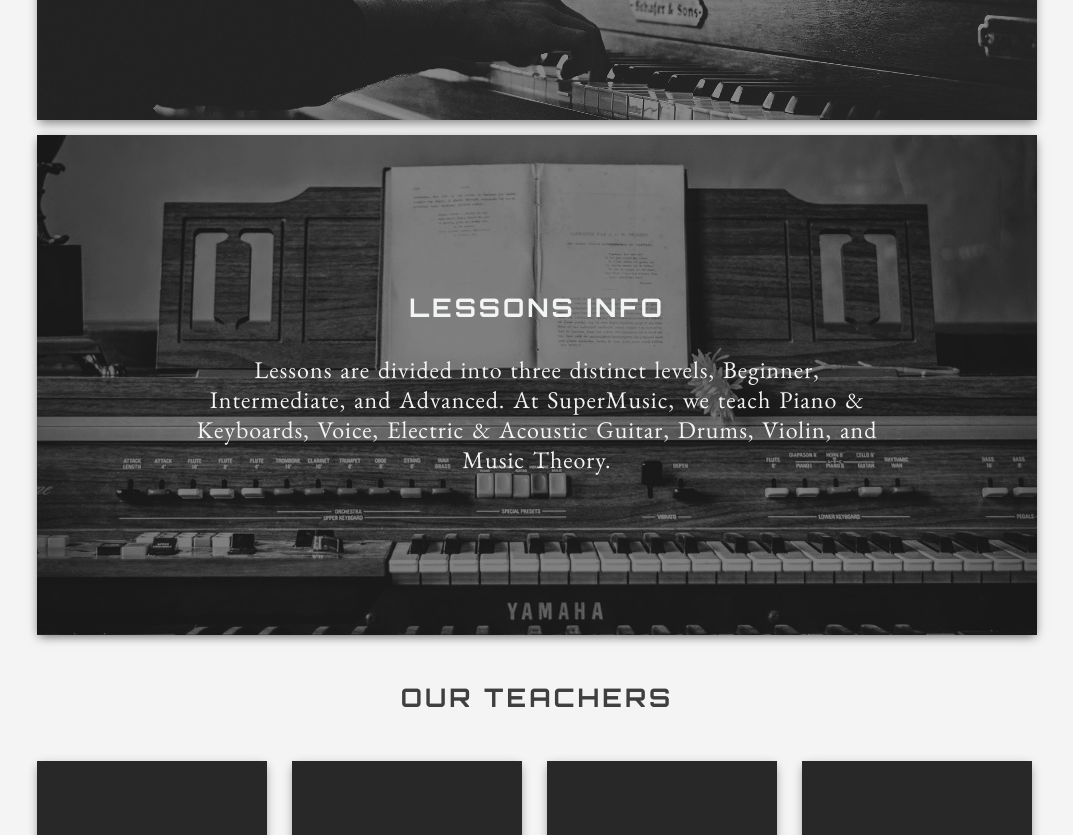
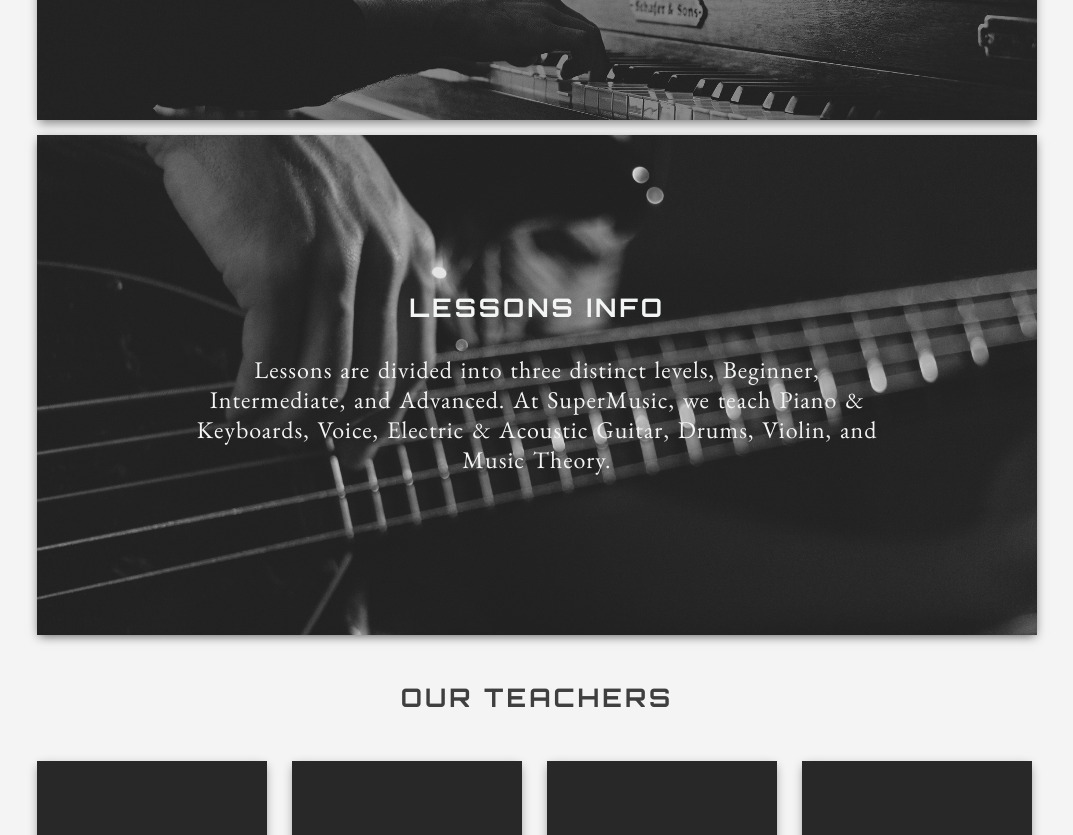
Before and after one commit to jarodcates/supermusic, a plain HTML site: page index.html in a window 1280 px wide. Shown: the part 680-1515 px from the top of the page, without its empty margins (103-1176 px from the left). Drawn offline with nearby package versions, Linux system fonts and the light colour scheme.

Commit message:
info image

```diff
--- a/css/style.css
+++ b/css/style.css
@@ -106,7 +106,7 @@ Info
   flex-direction: column;
   justify-content: center;
   /*background: url(../img/violin.jpg) no-repeat top center;*/
-  background: url(../img/piano-stock.jpg) no-repeat center center;
+  background: url(../img/bass.jpg) no-repeat center center;
   background-size: cover;
   align-items: center;
   width: 100%;
```
